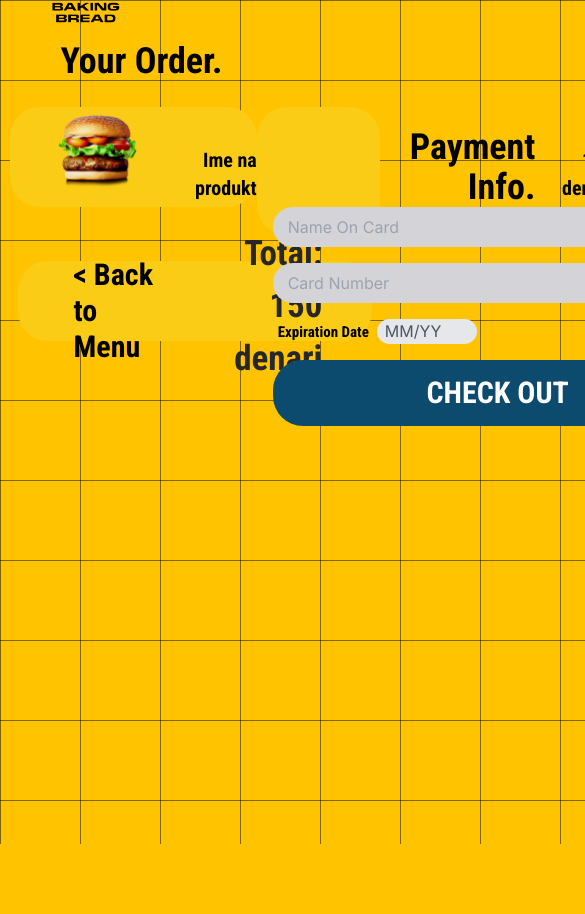
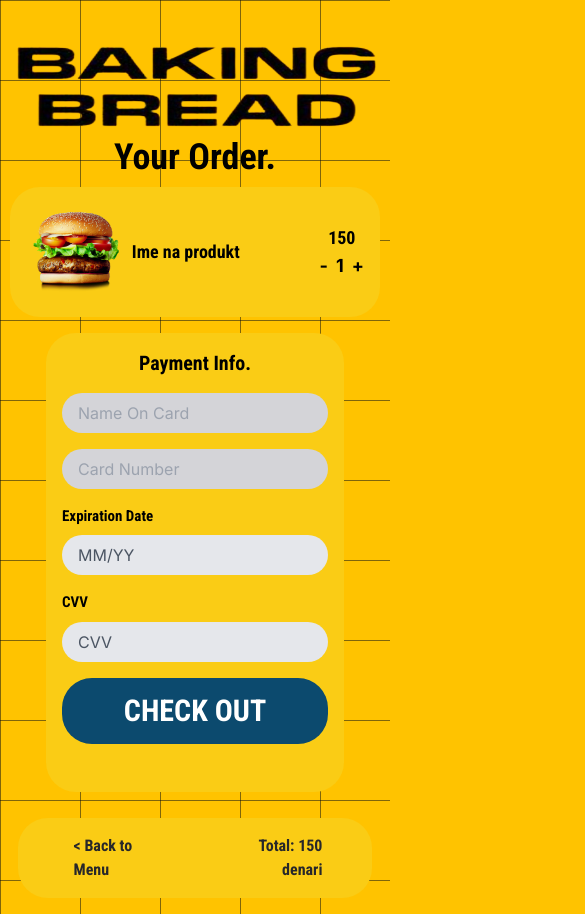
Before and after one commit to bojanajancheska/baking-bread, a Next.js app: page / in a window 390 px wide. Shown: the top 914 px of the page, 585 px wide, since content can reach past the window. Before the commit the page ends 844 px from the top, so only its background shows below. Built offline with nearby package versions, Linux system fonts and the light colour scheme.

Commit message:
responsive orderpage commit

```diff
--- a/src/app/order/orderpage.js
+++ b/src/app/order/orderpage.js
@@ -7,6 +7,20 @@ import React, { useState, useEffect } from "react";
 export default function UserOrder() {
   const [quantity, setQuantity] = useState(1);
   const [total, setTotal] = useState(1);
+  const [isSmallScreen, setIsSmallScreen] = useState(false);
+
+  useEffect(() => {
+    const handleResize = () => {
+      setIsSmallScreen(window.innerWidth < 600); // Adjust the breakpoint as needed
+    };
+
+    handleResize(); // Initial check
+    window.addEventListener("resize", handleResize);
+
+    return () => {
+      window.removeEventListener("resize", handleResize);
+    };
+  }, []);
 
   useEffect(() => {
     // Update the total whenever the quantity changes
@@ -30,57 +44,93 @@ export default function UserOrder() {
   };
 
   return (
-    <div className="w-full h-full flex flex-col items-start gap-4 items-center">
-      <div className="w-3/4 flex items-start gap-4">
-        <Image className="w-1/4 h-auto" src={myImage} />
-      </div>
-      <div className="w-3/4 h-10">
-        <div className="text-left pl-[4%] text-black text-4xl font-bold font-condensed">
+    <div className="w-full h-full flex flex-col items-center">
+      {/* <div className="w-full sm:w-3/4 flex items-center sm:items-start gap-4">
+        <Image className="w-full sm:w-1/4 h-auto" src={myImage} />
+      </div> */}
+      {/* <div
+        className={`lg:ml-0 sm:ml-auto md:ml-auto w-[70%] sm:w-3/4 flex items-center sm:items-center gap-4 ${
+          isSmallScreen ? "mx-auto" : "sm:mx-0"
+        }`}
+      >
+        {isSmallScreen ? (
+          <Image
+            className="w-full h-auto mx-auto"
+            src={myImage}
+            alt="Baking bread logo"
+          />
+        ) : (
+          <Image
+            className="w-full sm:w-1/4 h-auto"
+            src={myImage}
+            alt="Baking bread logo"
+          />
+        )}
+      </div> */}
+      <Image
+        className={`w-full lg:w-[400px] h-[117px] lg:h-[117px] mt-5 pt-4 lg:mt-0 ${
+          isSmallScreen ? "mx-auto" : "ml-4"
+        } max-w-[449px]`}
+        src={myImage}
+        alt="Baking bread logo"
+      />
+
+      <div className="w-full sm:w-3/4 h-10 text-center sm:text-left">
+        <div className="text-black text-4xl font-bold font-condensed">
           Your Order.
         </div>
       </div>
-      <div className="flex flex-row sm:flex-col justify-between w-full p-2.5 items-start mr-[10vw] ml-[10vw]">
-        <div className="w-[760px] h-[100px] relative bg-yellow-400 rounded-[30px]">
-          <div className="left-[153px] top-[39px] absolute text-right text-black text-xl font-bold font-condensed">
-            Ime na produkt
-          </div>
-          <Image
-            className="w-[89px] h-[89px] left-[42px] top-0 absolute"
-            src={Burger}
-          />
-          <div className="left-[731px] top-[39px] absolute flex-col justify-center items-center inline-flex">
-            <div className="text-right mt-[-2px] text-black text-xl font-bold font-condensed">
-              <button onClick={handleIncrement}>+</button>
+      <div className="flex flex-col sm:flex-row justify-between items-start w-full p-2.5 lg:mx-auto sm:mx-auto md:mx-auto max-w-[1600px]">
+        <div className="sm:w-full lg:w-[70%] max-w-[760px] mb-4 p-4 bg-yellow-400 rounded-[30px] flex items-center justify-between">
+          <div className="flex items-center">
+            <Image
+              className="w-1/3 h-auto sm:w-[89px] sm:h-[89px]"
+              src={Burger}
+              alt="Burger"
+            />
+            <div className="ml-2">
+              <div className="text-black text-lg sm:text-xl lg:text-2xl font-bold font-condensed">
+                Ime na produkt
+              </div>
             </div>
           </div>
-          <div className="h-[23px] left-[687px] top-[39px] absolute justify-center items-start gap-[13px] inline-flex">
-            <div className="w-2 self-stretch flex-col justify-center items-center inline-flex">
-              <div className="text-right text-black text-xl font-bold font-condensed">
-                <button onClick={handleDecrement}>-</button>
+          <div className="flex sm:flex-row md:flex-row flex-col items-center">
+            <div className="text-center text-black text-lg lg:text-xl font-bold font-condensed sm:mr-auto md:mr-2 lg:mr-2">
+              <span id="cena">150</span>{" "}
+              <span className="hidden lg:inline md:inline">denari</span>
+            </div>
+            <div className="flex items-center">
+              <button
+                onClick={handleDecrement}
+                className="text-black text-lg lg:text-xl font-bold"
+              >
+                -
+              </button>
+              <div className="text-black text-lg lg:text-xl font-bold mx-2">
+                {quantity}
               </div>
-            </div>
-            <div className="text-right text-black text-xl font-bold font-condensed">
-              {quantity}
-            </div>
-          </div>
-          <div className="pl-[217px] left-[335px] top-[39px] absolute justify-end items-center inline-flex">
-            <div className="text-right text-black text-xl font-bold font-condensed">
-              <span id="cena">150</span> denari
+              <button
+                onClick={handleIncrement}
+                className="text-black text-lg lg:text-xl font-bold"
+              >
+                +
+              </button>
             </div>
           </div>
         </div>
-        <div className="w-1/3 h-[33vw] relative bg-yellow-400 rounded-[30px] p-4 pd-5">
-          <div className="left-[153px] top-[20px] mb-[20vh] absolute justify-center items-center gap-2.5 inline-flex">
-            <div className="text-right text-black text-4xl font-bold font-condensed">
+
+        <div className="sm:w-full lg:w-[30%] max-w-[760px] mx-auto mb-4 p-4 bg-yellow-400 rounded-[30px]">
+          <div className="mb-4 text-center">
+            <div className="text-black text-xl sm:text-4xl lg:text-5xl font-bold font-condensed">
               Payment Info.
             </div>
           </div>
-          <form className="mt-[10vh]">
+          <form className="mb-4">
             <div>
               <input
                 type="text"
                 id="nameOnCard"
-                className="w-[450px] h-10 px-[15px] mb-4 relative bg-zinc-300 rounded-[30px] justify-start items-center gap-2.5 inline-flex"
+                className="w-full h-10 px-4 mb-4 rounded-[30px] bg-zinc-300"
                 placeholder="Name On Card"
               />
             </div>
@@ -89,23 +139,23 @@ export default function UserOrder() {
               <input
                 type="text"
                 id="cardNumber"
-                className="w-[450px] h-10 px-[15px] mb-4 relative bg-zinc-300 rounded-[30px] justify-start items-center gap-2.5 inline-flex"
+                className="w-full h-10 px-4 mb-4 rounded-[30px] bg-zinc-300"
                 placeholder="Card Number"
               />
             </div>
 
-            <div className="w-[450px] flex justify-between mb-4">
-              <div className="pl-[5px]">
+            <div className="flex flex-col sm:flex-row justify-between mb-4">
+              <div className="mb-4 sm:mb-0">
                 <label
                   htmlFor="expirationDate"
-                  className="text-black text-[15px] font-bold font-condensed"
+                  className="text-black text-[15px] font-bold font-condensed block mb-2"
                 >
                   Expiration Date
                 </label>
                 <input
                   type="text"
                   id="expirationDate"
-                  className="w-[100px] h-full px-2 rounded-[30px] ml-2 bg-gray-200 placeholder-gray-600"
+                  className="w-full sm:w-40 h-10 px-4 rounded-[30px] bg-gray-200 placeholder-gray-600"
                   placeholder="MM/YY"
                 />
               </div>
@@ -113,38 +163,35 @@ export default function UserOrder() {
               <div>
                 <label
                   htmlFor="cvv"
-                  className="text-black text-[15px] font-bold font-condensed"
+                  className="text-black text-[15px] font-bold font-condensed block mb-2"
                 >
                   CVV
                 </label>
                 <input
                   type="text"
                   id="cvv"
-                  className="w-[80px] h-full px-2 rounded-[30px] ml-2 bg-gray-200 placeholder-gray-600"
+                  className="w-full sm:w-24 h-10 px-4 rounded-[30px] bg-gray-200 placeholder-gray-600"
                   placeholder="CVV"
                 />
               </div>
             </div>
-
-            <button className="w-[450px] h-[66px] mb-4 px-[15px] relative bg-sky-900 rounded-[30px] justify-center items-center gap-2.5 inline-flex">
-              <div className="text-white text-3xl font-bold font-condensed">
-                CHECK OUT
-              </div>
+            <button className="w-full h-[66px] mb-4 px-4 bg-sky-900 rounded-[30px] text-white text-3xl font-bold font-condensed">
+              CHECK OUT
             </button>
           </form>
         </div>
       </div>
-      <div className="w-[91vw] h-20 bg-yellow-400 rounded-[30px] flex justify-between items-center gap-4">
-        <div className="pl-14 pr-[57px] pt-[20px] rounded-[30px] justify-center items-center inline-flex">
+      <div className="w-[91vw] h-20 bg-yellow-400 rounded-[30px] flex justify-between mx-auto items-center mb-4">
+        <div className="pl-14 pr-[57px] rounded-[30px] justify-center items-center inline-flex">
           <Link
             href={"/order/page"}
-            className="text-left text-black text-3xl font-bold font-condensed"
+            className="text-left text-zinc-800 sm:text-2xl md:text-2xl lg:text-3xl font-bold font-condensed"
           >
             {"< Back to Menu"}
           </Link>
         </div>
         <div>
-          <div className="pt-[10px] pr-[50px] text-right text-zinc-800 text-[35px] font-bold font-condensed">
+          <div className="pr-[50px] text-right text-zinc-800 sm:text-2xl md:text-2xl lg:text-3xl font-bold font-condensed">
             Total: <span>{total}</span> denari
           </div>
         </div>
```
